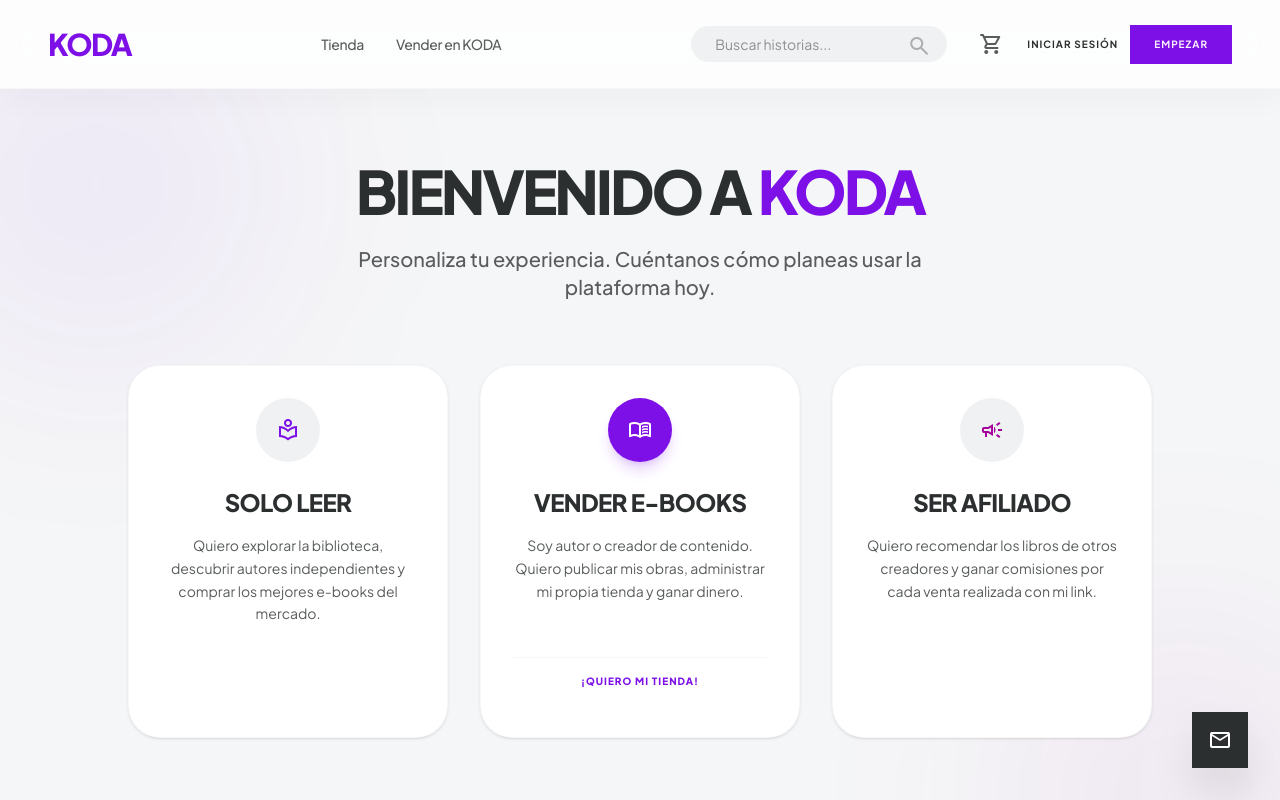
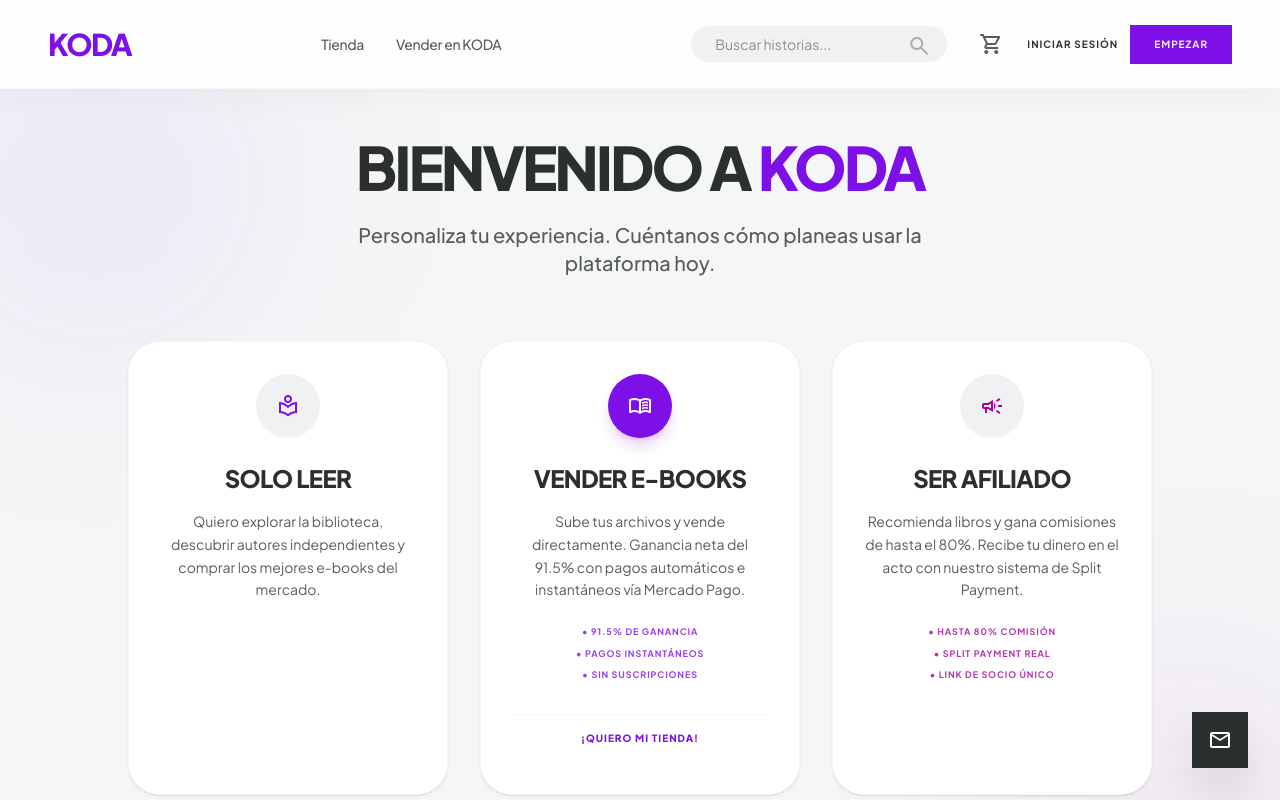
Before and after one commit to Extremer12/Koda, a React (Vite) app: page /select-role in a window 1280 px wide. Shown: the top 800 px of the page. Built offline with nearby package versions, Linux system fonts and the light colour scheme.

Commit message:
feat: improve coherence in landing and role selection, remove premium placeholder

```diff
--- a/src/components/layout/Navbar.tsx
+++ b/src/components/layout/Navbar.tsx
@@ -41,7 +41,7 @@
                   : 'text-on-surface-variant font-medium hover:text-primary'
               } transition-all duration-300`}
             >
-              Vender en KODA
+              {profile?.role === 'creator' ? 'Mi Tienda' : 'Vender en KODA'}
             </Link>
 
             {profile?.role === 'creator' && (
--- a/src/pages/RoleSelectionPage.tsx
+++ b/src/pages/RoleSelectionPage.tsx
@@ -72,11 +72,16 @@
               <span className="material-symbols-outlined text-4xl">menu_book</span>
             </div>
             <h3 className="text-2xl font-black mb-4 uppercase tracking-tight">Vender E-books</h3>
-            <p className="text-sm text-on-surface-variant leading-relaxed mb-8">
-              Soy autor o creador de contenido. Quiero publicar mis obras, administrar mi propia tienda y ganar dinero.
+            <p className="text-sm text-on-surface-variant leading-relaxed mb-6">
+              Sube tus archivos y vende directamente. Ganancia neta del 91.5% con pagos automáticos e instantáneos vía Mercado Pago.
             </p>
+            <ul className="text-[9px] text-primary font-bold uppercase tracking-widest space-y-2 mb-8 opacity-80">
+              <li>• 91.5% de ganancia</li>
+              <li>• Pagos instantáneos</li>
+              <li>• Sin suscripciones</li>
+            </ul>
             <div className="mt-auto w-full py-4 border-t border-outline-variant/10 text-[10px] font-black uppercase tracking-widest text-primary">
-              {loading === 'creator' ? 'Procesando...' : '¡Quiero mi Tienda!'}
+              {loading === 'creator' ? 'Configurando...' : '¡Quiero mi Tienda!'}
             </div>
           </div>
 
@@ -89,9 +94,14 @@
               <span className="material-symbols-outlined text-4xl">campaign</span>
             </div>
             <h3 className="text-2xl font-black mb-4 uppercase tracking-tight">Ser Afiliado</h3>
-            <p className="text-sm text-on-surface-variant leading-relaxed mb-8">
-              Quiero recomendar los libros de otros creadores y ganar comisiones por cada venta realizada con mi link.
+            <p className="text-sm text-on-surface-variant leading-relaxed mb-6">
+              Recomienda libros y gana comisiones de hasta el 80%. Recibe tu dinero en el acto con nuestro sistema de Split Payment.
             </p>
+            <ul className="text-[9px] text-secondary font-bold uppercase tracking-widest space-y-2 mb-8 opacity-80">
+              <li>• Hasta 80% comisión</li>
+              <li>• Split Payment Real</li>
+              <li>• Link de socio único</li>
+            </ul>
             <div className="mt-auto w-full py-4 border-t border-outline-variant/10 text-[10px] font-black uppercase tracking-widest text-secondary opacity-0 group-hover:opacity-100 transition-opacity">
               Elegir este rol
             </div>
--- a/src/pages/SellersLandingPage.tsx
+++ b/src/pages/SellersLandingPage.tsx
@@ -1,6 +1,12 @@
 import { Link } from 'react-router-dom';
+import { useAuth } from '../context/AuthContext';
 
 export function SellersLandingPage() {
+  const { user, profile } = useAuth();
+
+  const isCreator = profile?.role === 'creator';
+  const isLoggedIn = !!user;
+
   return (
     <main className="bg-surface min-h-screen pt-24 md:pt-32 pb-24 px-6 md:px-12 animate-fade-in">
       <div className="max-w-[1920px] mx-auto">
@@ -8,22 +14,35 @@
         {/* Hero Section */}
         <section className="max-w-4xl mb-24 md:mb-40">
           <span className="font-label text-[10px] uppercase tracking-[0.4em] text-primary font-black mb-6 block animate-slide-up">
-            Vende y monetiza
+            {isCreator ? 'Gestiona tu imperio' : 'Vende y monetiza'}
           </span>
           <h1 className="font-headline font-black text-5xl md:text-7xl lg:text-8xl text-on-surface uppercase tracking-tighter leading-[0.9] mb-8 animate-slide-up" style={{ animationDelay: '0.1s' }}>
             Tu conocimiento<br />
-            <span className="text-primary">tiene valor.</span>
+            <span className="text-primary">{isCreator ? 'está generando.' : 'tiene valor.'}</span>
           </h1>
           <p className="font-body text-xl md:text-2xl text-on-surface-variant leading-relaxed opacity-80 max-w-2xl mb-12 animate-slide-up" style={{ animationDelay: '0.2s' }}>
-            KODA es el ecosistema editorial más elegante para vender tus e-books y escalar tus ingresos a través de una red de afiliados.
+            {isCreator
+              ? 'Bienvenido de nuevo al centro de mando. Aquí es donde la elegancia editorial se encuentra con el rendimiento financiero.'
+              : 'KODA es el ecosistema editorial más elegante para vender tus e-books y escalar tus ingresos a través de una red de afiliados.'
+            }
           </p>
           <div className="flex flex-col sm:flex-row gap-4 animate-slide-up" style={{ animationDelay: '0.3s' }}>
+            {isCreator ? (
               <Link
-              to="/login"
+                to="/dashboard/creator"
+                className="bg-primary text-on-primary font-label text-xs uppercase tracking-[0.2em] font-bold px-10 py-5 text-center hover:brightness-110 transition-all active:scale-95 flex items-center justify-center gap-3"
+              >
+                <span className="material-symbols-outlined text-sm">dashboard</span>
+                Administrar mi Tienda
+              </Link>
+            ) : (
+              <Link
+                to={isLoggedIn ? "/select-role" : "/login"}
                 className="bg-primary text-on-primary font-label text-xs uppercase tracking-[0.2em] font-bold px-10 py-5 text-center hover:brightness-110 transition-all active:scale-95"
               >
-              Comenzar a vender
+                {isLoggedIn ? 'Cambiar a Creador' : 'Comenzar a vender'}
               </Link>
+            )}
             <a
               href="#como-funciona"
               className="bg-surface-container-low text-on-surface font-label text-xs uppercase tracking-[0.2em] font-bold px-10 py-5 text-center hover:bg-surface-container-high transition-all active:scale-95 border border-outline-variant/10"
@@ -37,7 +56,7 @@
         <section id="como-funciona" className="grid grid-cols-1 md:grid-cols-2 gap-12 md:gap-24 mb-32">
 
           {/* Creator Role */}
-          <div className="group border border-[#f1f1ec] bg-white p-12 md:p-16 hover:border-primary/30 transition-all duration-500">
+          <div className="group border border-[#f1f1ec] bg-white p-12 md:p-16 hover:border-primary/30 transition-all duration-500 rounded-[2rem]">
             <span className="material-symbols-outlined text-5xl text-primary mb-8 block">menu_book</span>
             <h2 className="font-headline font-black text-3xl md:text-4xl text-on-surface uppercase tracking-tight mb-6">
               Para Creadores
@@ -54,7 +73,7 @@
           </div>
 
           {/* Affiliate Role */}
-          <div className="group border border-[#f1f1ec] bg-white p-12 md:p-16 hover:border-primary/30 transition-all duration-500">
+          <div className="group border border-[#f1f1ec] bg-white p-12 md:p-16 hover:border-primary/30 transition-all duration-500 rounded-[2rem]">
             <span className="material-symbols-outlined text-5xl text-primary mb-8 block">campaign</span>
             <h2 className="font-headline font-black text-3xl md:text-4xl text-on-surface uppercase tracking-tight mb-6">
               Para Afiliados
@@ -73,7 +92,7 @@
         </section>
 
         {/* Split Payments Feature */}
-        <section className="bg-surface-container-low rounded-3xl p-12 md:p-24 border border-outline-variant/10 text-center mb-32 relative overflow-hidden">
+        <section className="bg-surface-container-low rounded-[3rem] p-12 md:p-24 border border-outline-variant/10 text-center mb-32 relative overflow-hidden">
           <div className="absolute top-0 right-0 w-96 h-96 bg-primary/5 blur-[100px] rounded-full"></div>
           <div className="relative z-10 max-w-3xl mx-auto">
             <span className="material-symbols-outlined text-6xl text-primary mb-6">call_split</span>
@@ -83,12 +102,14 @@
             <p className="font-body text-xl text-on-surface-variant leading-relaxed opacity-80 mb-12">
               KODA utiliza la tecnología de Marketplace de Mercado Pago. Esto significa que en el momento exacto en que un cliente realiza una compra, el dinero se divide y se envía automáticamente a la cuenta del Creador y a la del Afiliado de forma instantánea. Sin esperas de 30 días, sin retiros manuales.
             </p>
+            {!isCreator && (
               <Link
-              to="/login"
+                to={isLoggedIn ? "/select-role" : "/login"}
                 className="inline-block bg-primary text-on-primary font-label text-xs uppercase tracking-[0.2em] font-bold px-12 py-5 hover:brightness-110 transition-all active:scale-95"
               >
-              Crear mi cuenta gratis
+                {isLoggedIn ? 'Convertirme en Vendedor' : 'Crear mi cuenta gratis'}
               </Link>
+            )}
           </div>
         </section>
 
--- a/src/pages/StorePage.tsx
+++ b/src/pages/StorePage.tsx
@@ -46,12 +46,6 @@
           ))}
         </nav>
 
-        <div className="mt-auto p-6 bg-primary/5 rounded-[2rem] border border-primary/10 relative overflow-hidden group cursor-pointer transition-all hover:bg-primary/10">
-          <div className="absolute -top-10 -right-10 w-24 h-24 bg-primary/10 blur-2xl rounded-full transition-transform group-hover:scale-150"></div>
-          <p className="font-black text-primary text-[10px] uppercase tracking-[0.2em] mb-2">KODA+ PREMIUM</p>
-          <p className="text-xs text-on-surface-variant leading-relaxed mb-4 font-medium">Lectura ilimitada en toda la biblioteca.</p>
-          <button className="w-full bg-primary text-white py-3 rounded-xl text-[10px] font-black uppercase tracking-widest active:scale-95 transition-all shadow-md shadow-primary/20">Suscribirme</button>
-        </div>
       </aside>
 
       {/* Main Content */}
```
Lines whose indentation alone changed are shown as unchanged.
